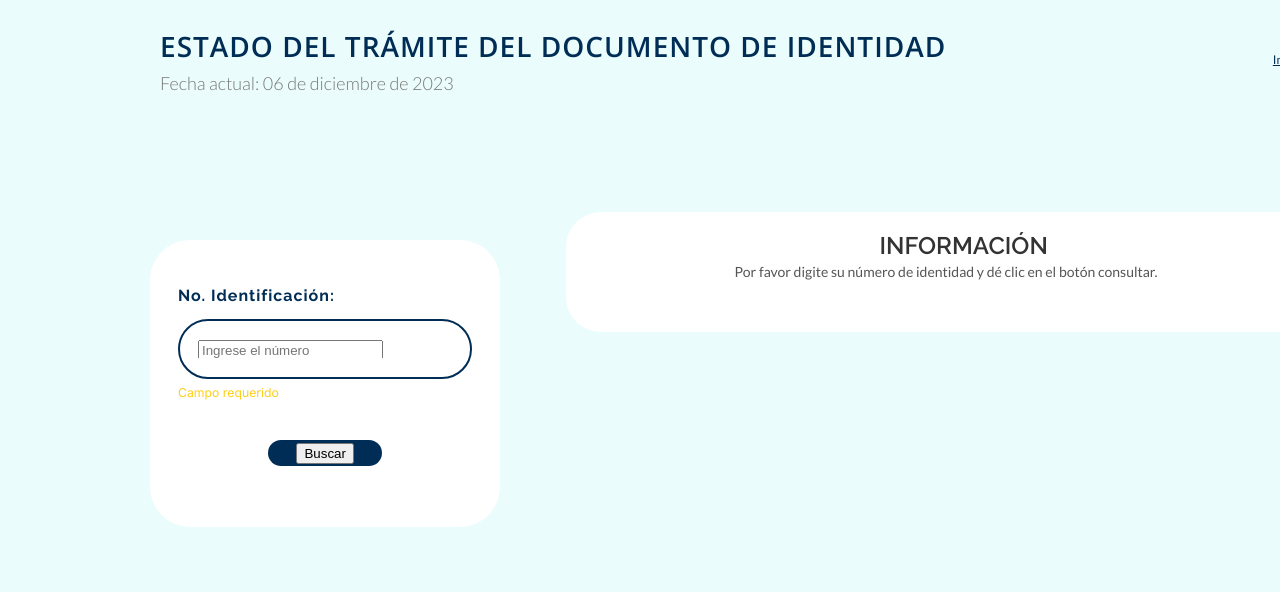
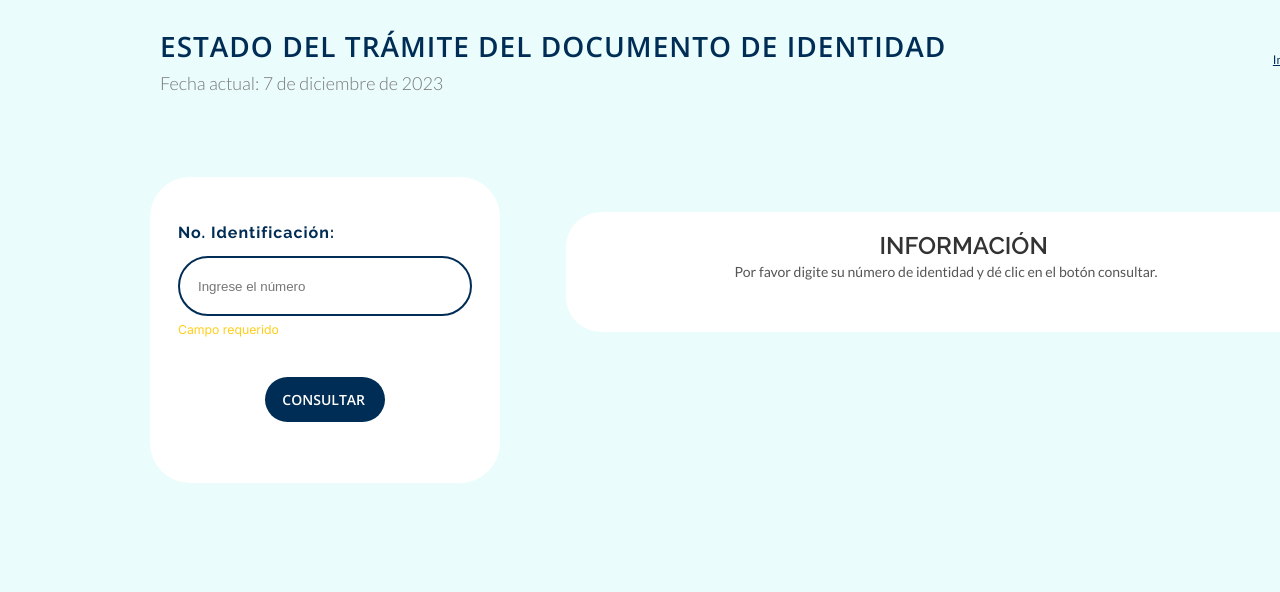
Before and after one commit to Edutobliv/edutobliv.github.io, a website built with Parcel: page index.html in a window 1280 px wide. Shown: the part 166-758 px from the top of the page. Built offline with nearby package versions, Linux system fonts and the light colour scheme; a web font is replaced by a local one.

Commit message:
Add files via upload

```diff
--- a/index.css
+++ b/index.css
@@ -79,7 +79,7 @@
   align-self: stretch;
   overflow: hidden;
 }
-.input {
+.input-estilo {
   border-radius: var(--br-16xl);
   background-color: var(--wspregistraduriagovco-nero);
   border: 2px solid var(--wspregistraduriagovco-prussian-blue);
@@ -123,14 +123,20 @@
   font-weight: 600;
   text-shadow: 1px 1px 1px rgba(0, 0, 0, 0.2);
 }
-.input1 {
+.button-estilo {
+  border: none;
   border-radius: 45px;
   background-color: var(--wspregistraduriagovco-prussian-blue);
-  display: flex;
-  flex-direction: row;
+  background-size: auto;
+  color: white;
+  font-family: "Open Sans" !important;
+  font-weight: 600 !important;
+  font-size: 1em!important;
+  height: 45px;
   align-items: flex-start;
   justify-content: center;
-  padding: 3px 27.834163665771484px 2px 28.165836334228516px;
+  padding: 0 20.343231201171875px 0 17.656768798828125px;
+  text-align: center !important;
 }
 .divbottommargin {
   align-self: stretch;
@@ -229,7 +235,7 @@
 }
 .frame3 {
   width: 1191px;
-  height: 506px;
+  height: 400px;
   flex-shrink: 0;
   flex-direction: row;
   align-items: center;
@@ -848,7 +854,7 @@
   justify-content: flex-start;
   padding: 0 2px 0 0;
 }
-.fecha-actual-03 {
+.fecha-actual-act {
   position: relative;
   line-height: 27px;
   font-weight: 300;
@@ -889,7 +895,8 @@
 .register {
   position: relative;
   background-color: #eafcfb;
-  width: 100%;
+  width: 100%; /* 100% del ancho del viewport */
+  margin: 0;    /* Elimina los márgenes predeterminados del body */
   height: 1453px;
   text-align: left;
   font-size: var(--wspregistraduriagovco-open-sans-regular-16-size);
--- a/index.html
+++ b/index.html
@@ -54,7 +54,7 @@
                 <div class="frame4">
                   <div class="input">
                     <div class="divplaceholder">
-                      <input type="text" id="numero-a-buscar" placeholder="Ingrese el número">
+                      <input type="text" id="numero-a-buscar" placeholder="Ingrese el número" class="input-estilo">
                     </div>
                   </div>
                   <div class="campo-requerido">Campo requerido</div>
@@ -62,7 +62,7 @@
               </div>
               <div class="divbottommargin">
                 <div class="input1">
-                  <button onclick="iniciarBusqueda()">Buscar</button>
+                  <button onclick="iniciarBusqueda()" class="button-estilo">CONSULTAR</button>
                 </div>
               </div>
             </div>
@@ -78,7 +78,6 @@
             <div id="tabla-container"></div>
           </div>
         </div>
-        <div id="numeroGuardado"></div>
         <div class="parte-baja">
           <div class="list">
             <div class="item-link">
@@ -438,9 +437,7 @@
             </div>
           </div>
           <div class="span">
-            <div class="fecha-actual-03">
-              Fecha actual: 06 de diciembre de 2023
-            </div>
+            <div class="fecha-actual-act" id="miElemento"></div>
           </div>
         </div>
       </div>
--- a/index.js
+++ b/index.js
@@ -105,6 +105,28 @@ for (var i = 0; i < 3; i++) {
   }
 }
 
+function obtenerFechaActual() {
+  const meses = [
+    "enero", "febrero", "marzo", "abril", "mayo", "junio",
+    "julio", "agosto", "septiembre", "octubre", "noviembre", "diciembre"
+  ];
+
+  const fecha = new Date();
+  const dia = fecha.getDate();
+  const mes = meses[fecha.getMonth()];
+  const año = fecha.getFullYear();
+
+  // Asigna la cadena formateada a la variable fecha_actual_act
+  const fecha_actual_act = `Fecha actual: ${dia} de ${mes} de ${año}`;
+
+  // Asigna la variable a un elemento HTML con el ID "miElemento"
+  document.getElementById("miElemento").innerText = fecha_actual_act;
+}
+
+// Llama a la función para obtener y mostrar la fecha actual
+obtenerFechaActual();
+
+
 var linkCobrandingNegropng = document.getElementById("linkCobrandingNegropng");
 if (linkCobrandingNegropng) {
   linkCobrandingNegropng.addEventListener("click", function() {
```
